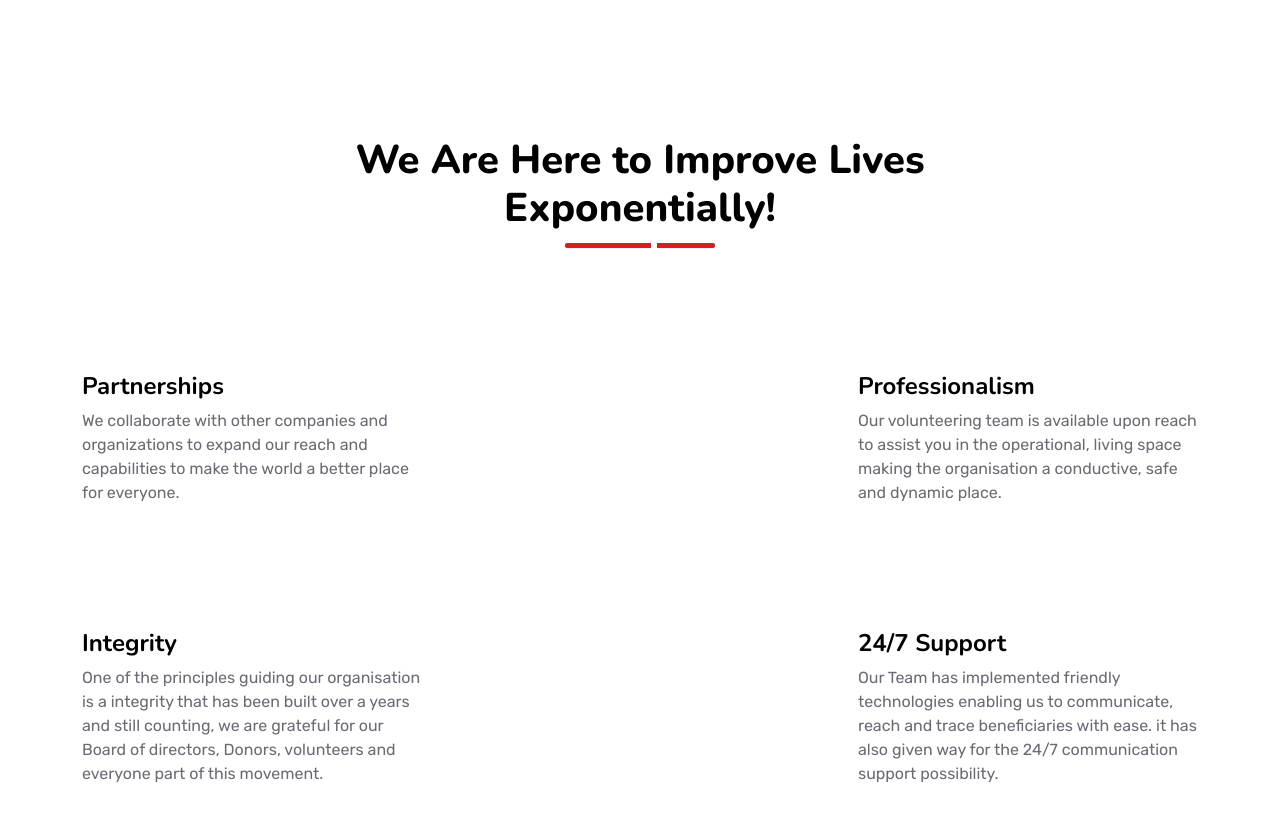
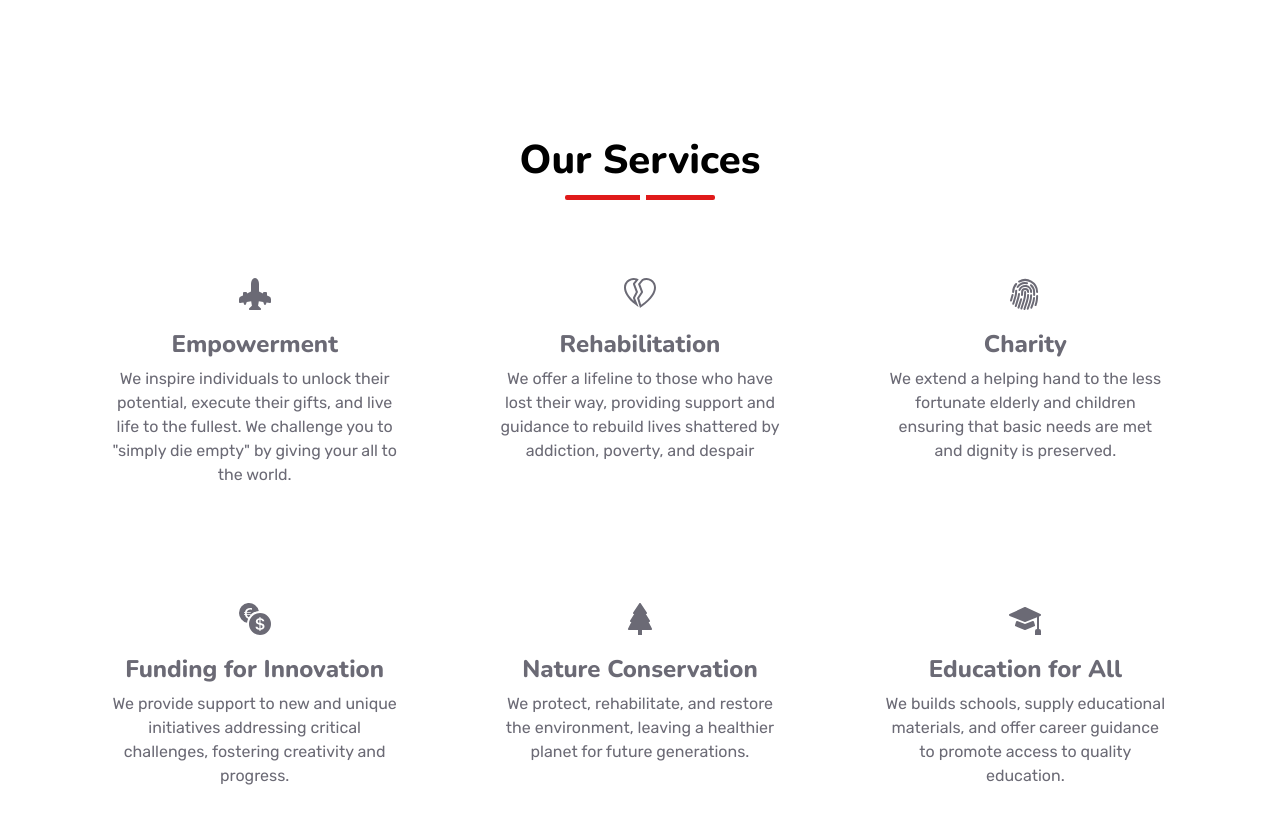
Before and after one commit to Allo-lala/Youth_Help_Website_Project, a plain HTML site: page index.html in a window 1280 px wide. Shown: the part 1780-2617 px from the top of the page. Drawn offline with nearby package versions, Linux system fonts and the light colour scheme.

Commit message:
features

```diff
--- a/index.html
+++ b/index.html
@@ -48,7 +48,7 @@
                     <div class="nav-item dropdown">
                         <a href="#" class="nav-link dropdown-toggle" data-bs-toggle="dropdown">Pages</a>
                         <div class="dropdown-menu m-0">
-                            <a href="feature.html" class="dropdown-item">Our Features</a>
+                            <!-- <a href="feature.html" class="dropdown-item">Our Features</a> -->
                             <a href="testimonial.html" class="dropdown-item">Testimonial</a>
                             <a href="docs.html" class="dropdown-item">Volunteer</a>
                         </div>
@@ -164,59 +164,6 @@
     </div>
     <!-- About End -->
 
-
-    <!-- Features Start -->
-    <div class="container-fluid py-5 wow fadeInUp">
-        <div class="container py-5">
-            <div class="section-title text-center position-relative pb-3 mb-5 mx-auto" style="max-width: 600px;">
-                <h1 class="mb-0">We Are Here to Improve Lives Exponentially!</h1>
-            </div>
-            <div class="row g-5">
-                <div class="col-lg-4">
-                    <div class="row g-5">
-                        <div class="col-12 wow zoomIn">
-                            <div class="bg-primary rounded d-flex align-items-center justify-content-center mb-3" style="width: 60px; height: 60px;">
-                                <i class="fa fa-cubes text-white"></i>
-                            </div>
-                            <h4>Partnerships</h4>
-                            <p class="mb-0">We collaborate with other companies and organizations to expand our reach and capabilities to make the world a better place for everyone.
-                                </p>
-                        </div>
-                        <div class="col-12 wow zoomIn">
-                            <div class="bg-primary rounded d-flex align-items-center justify-content-center mb-3" style="width: 60px; height: 60px;">
-                                <i class="fa fa-award text-white"></i>
-                            </div>
-                            <h4>Integrity </h4>
-                            <p class="mb-0">One of the principles guiding our organisation is a integrity that has been built over a years and still counting, we are grateful for our Board of directors, Donors, volunteers and everyone part of this movement.</p>
-                        </div>
-                    </div>
-                </div>
-                <div class="col-lg-4  wow zoomIn" style="min-height: 350px;">
-                    <div class="position-relative h-100">
-                        <!-- <img class="position-absolute w-100 h-100 rounded wow zoomIn"  src="img/feature.png" style="object-fit: cover;"> -->
-                    </div>
-                </div>
-                <div class="col-lg-4">
-                    <div class="row g-5">
-                        <div class="col-12 wow zoomIn">
-                            <div class="bg-primary rounded d-flex align-items-center justify-content-center mb-3" style="width: 60px; height: 60px;">
-                                <i class="fa fa-users-cog text-white"></i>
-                            </div>
-                            <h4>Professionalism</h4>
-                            <p class="mb-0">Our volunteering team is available upon reach to assist you in the operational, living space making the organisation a conductive, safe and dynamic place.</p>
-                        </div>
-                        <div class="col-12 wow zoomIn">
-                            <div class="bg-primary rounded d-flex align-items-center justify-content-center mb-3" style="width: 60px; height: 60px;">
-                                <i class="fa fa-phone-alt text-white"></i>
-                            </div>
-                            <h4>24/7 Support</h4>
-                            <p class="mb-0">Our Team has implemented friendly technologies enabling us to communicate, reach and trace beneficiaries with ease. it has also given way for the 24/7 communication support possibility.</p>
-                        </div>
-                    </div>
-                </div>
-            </div>
-        </div>
-    </div>
 
     <!-- Service Start -->
     <div class="container-fluid py-5 wow fadeInUp">
```
Also changed, not shown: about.html (+1 -1 lines), contact.html (+1 -1 lines), service.html (+1 -1 lines), testimonial.html (+1 -1 lines).
